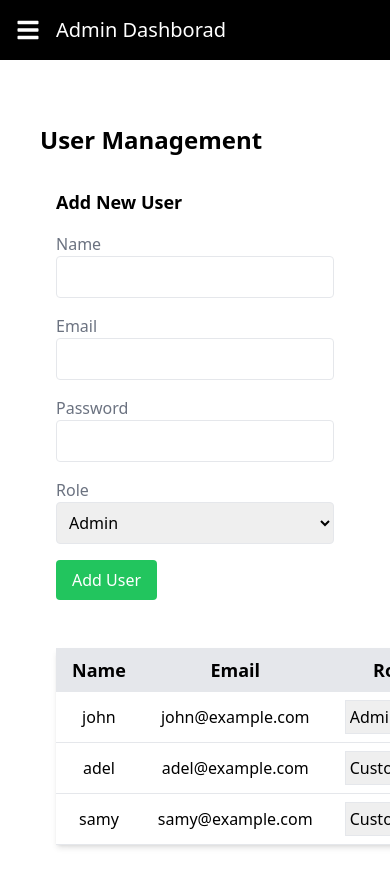
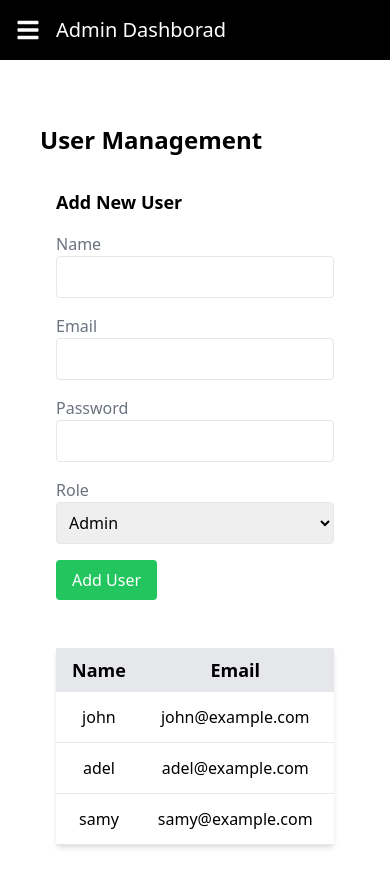
Before and after one commit to UserAdel/E-commerce, a React (Vite) app in the folder client/: page /admin/users in a window 390 px wide. Shown: the top 886 px of the page. Built offline with nearby package versions, Linux system fonts and the light colour scheme.

Commit message:
Frontend Done

```diff
--- a/client/src/App.jsx
+++ b/client/src/App.jsx
@@ -7,7 +7,7 @@ import { Toaster } from 'sonner';
 import Profile from "./components/Pages/Profile";
 import CollectionPage from "./components/Pages/CollectionPage";
 import ProductDetails from "./components/Products/ProductDetails";
-import Checkout from "./components/Cart/checkout";
+import Checkout from "./components/Cart/Checkout";
 import OrderConfirmationPage from "./components/Pages/OrderConfirmationPage";
 import MyOrderPage from "./components/Pages/MyOrderPage";
 import OrderDetailsPage from "./components/Pages/OrderDetailsPage";
--- a/client/src/components/Admin/ProductManagement.jsx
+++ b/client/src/components/Admin/ProductManagement.jsx
@@ -38,7 +38,7 @@ sku: "1234",
               <td className="px-6 py-4">{product.name}</td>
               <td className="px-6 py-4">{product.price}</td>
               <td className="px-6 py-4">{product.sku}</td>
-              <td className="px-6 py-4 ">
+              <td className="px-6 py-4 flex ">
                 <Link to={`${products._id}/edit`} className="text-white hover:bg-yellow-600 bg-yellow-500 py-1 px-2 rounded ">Edit</Link>
                 <button onClick={()=>HandleDelete(product._id)} className="text-white bg-red-500 hover:bg-red-600 py-1 px-2 rounded ml-3">Delete</button>
               </td>
--- a/client/src/components/Admin/UserManagement.jsx
+++ b/client/src/components/Admin/UserManagement.jsx
@@ -105,8 +105,10 @@ const UserManagement = () => {
           </form>
         </div>
 
-        <table className="w-full text-center shadow-md mt-12">
-          <thead className="bg-gray-200 text-lg font-bold">
+        {/* Added overflow container around the table */}
+        <div className="overflow-x-auto max-h-[500px] overflow-y-auto mt-12 shadow-md">
+          <table className="w-full text-center">
+            <thead className="bg-gray-200 text-lg font-bold sticky top-0">
               <tr>
                 <th className="px-4 py-2">Name</th>
                 <th className="px-4 py-2">Email</th>
@@ -144,6 +146,7 @@ const UserManagement = () => {
           </table>
         </div>
       </div>
+    </div>
   );
 };
 
--- a/client/src/components/Pages/AdminHomePage.jsx
+++ b/client/src/components/Pages/AdminHomePage.jsx
@@ -55,7 +55,7 @@ const AdminHomePage = () => {
       <div className="mt-6">
         <h2 className="text-2xl font-bold mb-4"> Recent Orders</h2>
         <div className="overflow-x-auto">
-          <table className="w-full  ">
+          <table className="w-full overflow-auto  ">
             <thead className="bg-gray-200 text-gray-700  ">
               <th className="bg-gray-200 text-gray-700 px-4 py-2">ORDER ID</th>
               <th className="bg-gray-200 text-gray-700 px-4 py-2">USER</th>
--- a/client/src/components/Pages/MyOrderPage.jsx
+++ b/client/src/components/Pages/MyOrderPage.jsx
@@ -64,7 +64,7 @@ const MyOrderPage = () => {
   return (
     <div className="max-w-7xl mx-auto p-4 sm:p-6">
       <h2 className="text-xl sm:text-2xl font-bold mb-6">My Orders</h2>
-      <div className="relative shadow-md sm:rounded-lg overflow-hidden">
+      <div className="relative shadow-md sm:rounded-lg overflow-auto">
         <table className="min-w-full text-left text-gray-500">
           <thead className="bg-gray-100 text-xs uppercase text-gray-700">
             <tr>
--- a/client/src/components/Pages/OrderDetailsPage.jsx
+++ b/client/src/components/Pages/OrderDetailsPage.jsx
@@ -113,7 +113,7 @@ const OrderDetailsPage = () => {
                       />
                       <Link
                         to={`/product/${item.productId}`}
-                        className="text-blue-500 hover:underline"
+                        className="text-blue-500 hover:underline  mr-10 md:mr-0"
                       >
                         {item.name}
                       </Link>
--- a/client/src/components/Products/GenderCollectionSection.jsx
+++ b/client/src/components/Products/GenderCollectionSection.jsx
@@ -5,7 +5,7 @@ import { Link } from "react-router-dom";
 
 const GenderCollectionSection = () => {
   return (
-    <section className="py-16 md:px-4 px-0 lg:px-0 ">
+    <section className="py-8 md:px-4 px-0 lg:px-0 ">
       <div className=" container mx-auto flex md:flex-row gap-8 flex-col  ">
 
       <div className="relative flex-1">
--- a/client/src/components/Products/NewArrivals.jsx
+++ b/client/src/components/Products/NewArrivals.jsx
@@ -126,7 +126,7 @@ console.log(leftScroll, container.scrollWidth, container.clientWidth);
         keep your wardrobe on the cutting edge of fashion.
       </p>
 
-      <div className="absolute justify-between right-0 top-16 flex space-x-2">
+      <div className="absolute justify-between right-0 top-32 flex md:top-16 space-x-2">
         <button onClick={() => scroll("left")} disabled={!canScrollLeft}>
           <FiChevronLeft className={`text-4xl rounded text-gray-600 cursor-pointer border border-solid ${!canScrollLeft ? "bg-gray-300 text-white" : ""}`} />
         </button>
```
Also changed, not shown: 1 other file (tests, documents, lock files or other folders). Lines whose indentation alone changed are shown as unchanged.
